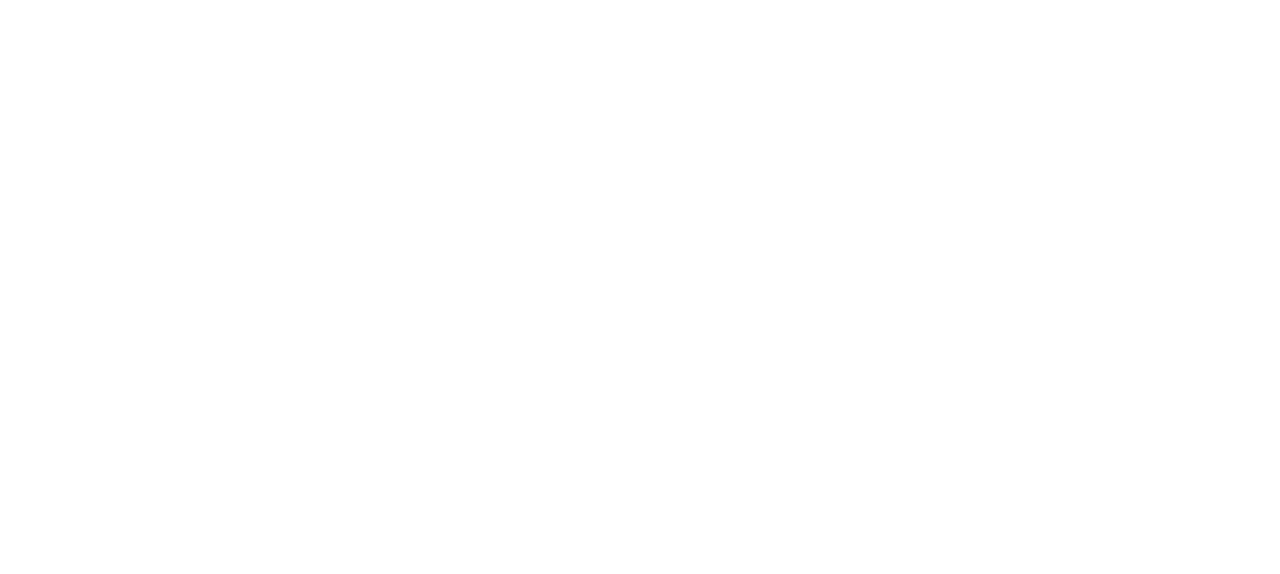
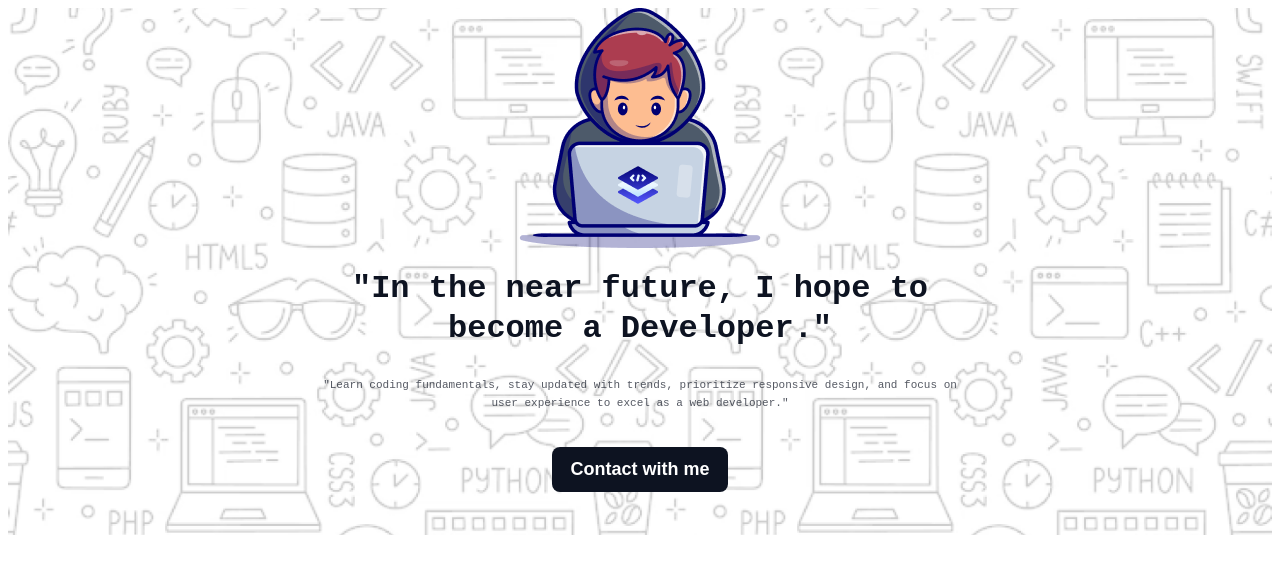
Before and after one commit to Unumongmarmahub/reset9-first-assignment, a plain HTML site: page indes.html in a window 1280 px wide. Drawn offline with Linux system fonts and the light colour scheme; a web font is replaced by a local one.

Commit message:
added banner section and compleate

```diff
--- a/indes.html
+++ b/indes.html
@@ -1,13 +1,19 @@
 <!DOCTYPE html>
 <html lang="en">
-<head>
-    <meta charset="UTF-8">
-    <meta name="viewport" content="width=device-width, initial-scale=1.0">
+  <head>
+    <meta charset="UTF-8" />
+    <meta name="viewport" content="width=device-width, initial-scale=1.0" />
     <title>My Portfolio</title>
-</head>
-<body>
-    <header>
-
+    <link rel="stylesheet" href="styles/style.css" />
+  </head>
+  <body>
+    <header class="banner">
+      <div class="banner-section">
+        <img src="images/Group.png" alt="" />
+        <h1 class="banner-heading">"In the near future, I hope to <br> become a Developer."</h1>
+        <p class="banner-description">"Learn coding fundamentals, stay updated with trends, prioritize responsive design, and focus on <br> user experience to excel as a web developer."</p>
+        <button class="banner-button">Contact with me</button>
+      </div>
     </header>
-</body>
+  </body>
 </html>
--- a/styles/style.css
+++ b/styles/style.css
@@ -0,0 +1,59 @@
+/* google fonts  */
+
+@import url("https://fonts.googleapis.com/css2?family=Azeret+Mono:ital,wght@0,100..900;1,100..900&display=swap");
+
+body {
+  font-family: "Azeret Mono", monospace;
+}
+
+/* start style banner section */
+
+.banner {
+  background-image: url("../images/Hero-bg.png");
+  background-size: cover;
+  background-repeat: no-repeat;
+  background-position: center;
+}
+
+.banner .banner-section {
+  display: flex;
+  flex-direction: column;
+  justify-content: center;
+  align-items: center;
+}
+
+.banner-section .banner-heading {
+  color: rgb(13, 19, 33);
+  font-size: 32px;
+  font-weight: 800;
+  line-height: 40px;
+  letter-spacing: 0%;
+  text-align: center;
+  margin-bottom: 16px;
+}
+
+.banner-section .banner-description {
+  color: rgb(13, 19, 33);
+  font-size: 11px;
+  font-weight: 400;
+  line-height: 18px;
+  letter-spacing: 0%;
+  text-align: center;
+  opacity: 0.7;
+  margin-bottom: 35px;
+}
+
+.banner-section .banner-button {
+  padding: 14px 18px;
+  border-radius: 8px;
+  background: rgb(13, 19, 33);
+  color: rgb(255, 255, 255);
+  font-size: 18px;
+  font-weight: 600;
+  line-height: 17px;
+  letter-spacing: 0%;
+  text-align: center;
+  border: none;
+  cursor: pointer;
+  margin-bottom: 43px;
+}
```
